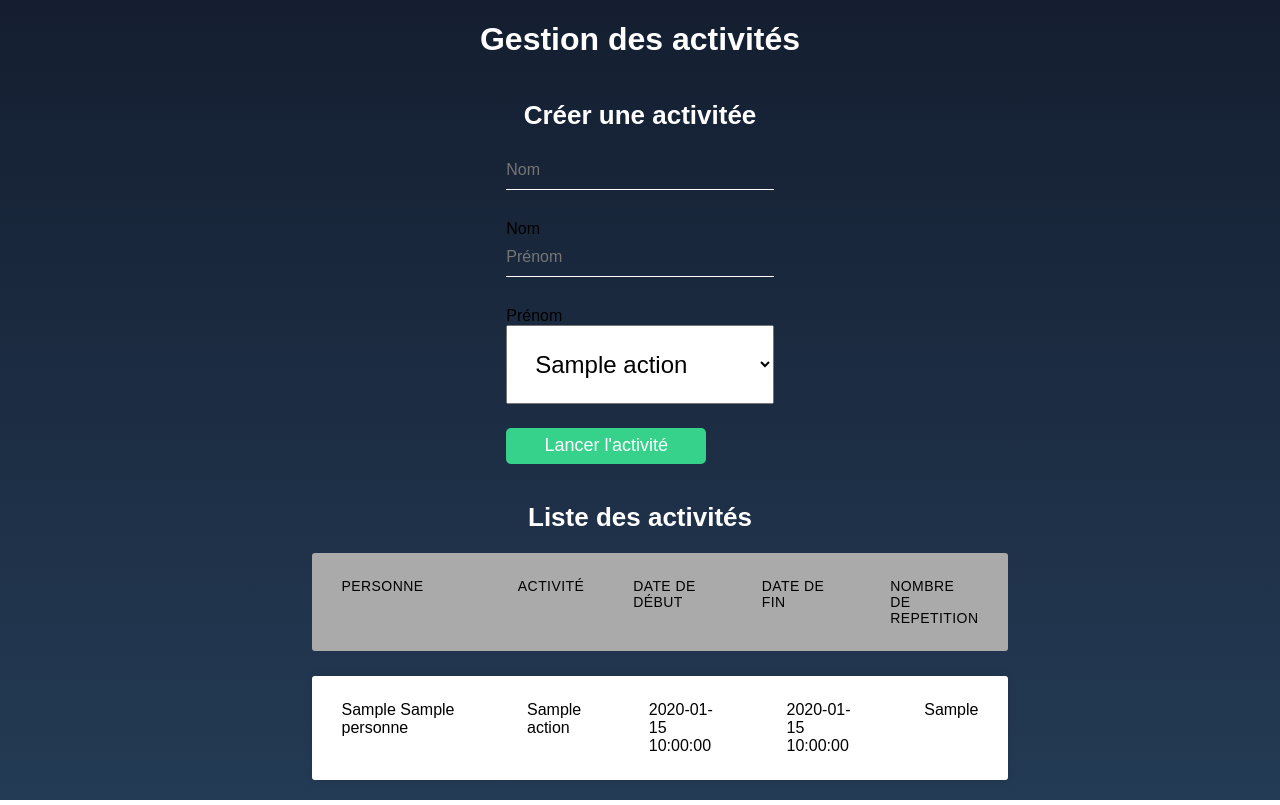
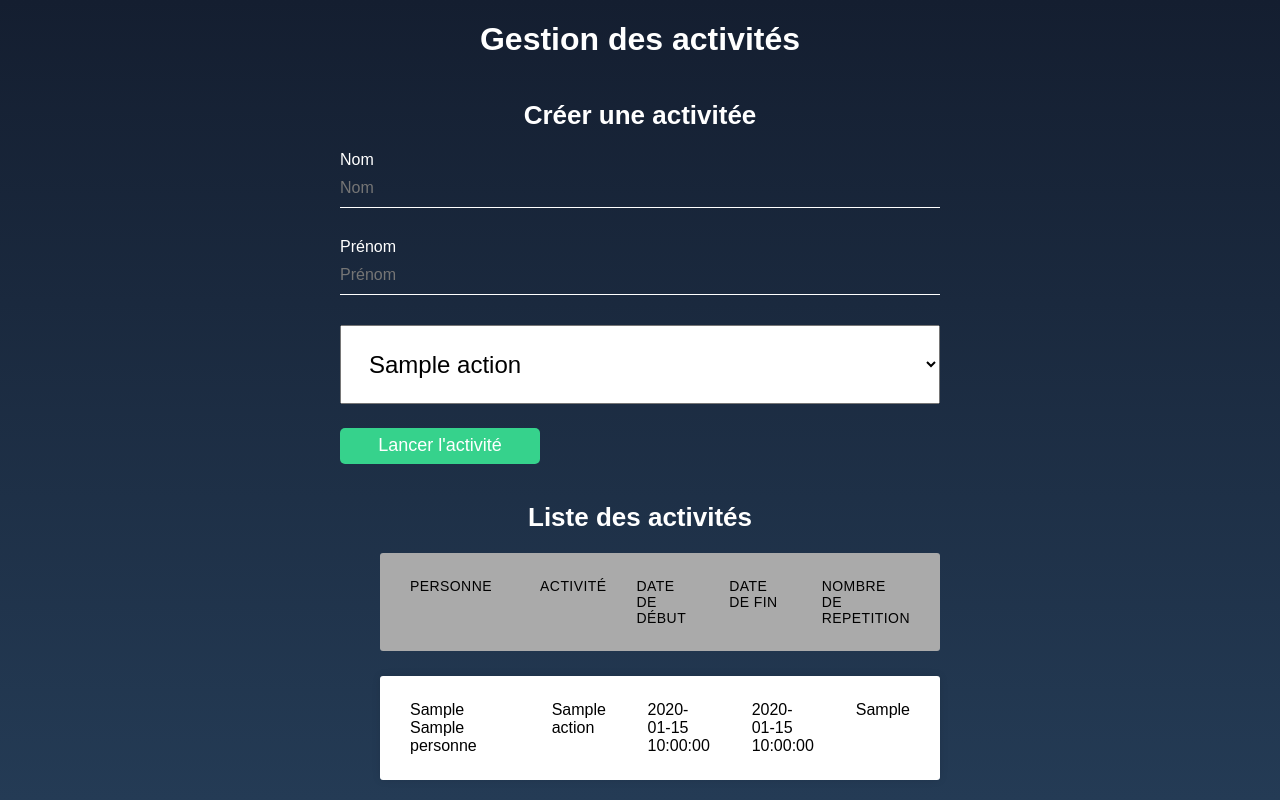
Before and after one commit to redclems/gymWeb, a PHP site: page / in a window 1280 px wide. Run offline with PHP 8.4, Linux system fonts and the light colour scheme; tables that the repository leaves empty or names only in its code hold one stand-in row (values such as "Sample post").

Commit message:
correction du css

```diff
--- a/www/index.php
+++ b/www/index.php
@@ -1,3 +1,12 @@
+<!DOCTYPE html>
+
+<html>
+<head>
+    <meta charset="UTF-8">
+    <meta name="viewport" content="width=device-width, initial-scale=1.0">
+    <title>Gestion des activités</title>
+    <link rel="stylesheet" href="./style/styles.css">
+</head>
 <?php
 session_start();
 
@@ -61,6 +70,9 @@ if ($conn->connect_error) {
         $date_debut = $_POST['date_debut'];
         $date_fin = date('Y-m-d H:i:s');
 
+        echo "UPDATE activiter SET date_fin='$date_fin'
+                WHERE id_personne='$activity_id' AND id_nom_action='$activity_id' AND date_debut='$date_debut' AND date_fin IS NULL";
+
         $sql = "UPDATE activiter SET date_fin='$date_fin'
                 WHERE id_personne='$activity_id' AND id_nom_action='$activity_id' AND date_debut='$date_debut' AND date_fin IS NULL";
 
@@ -80,16 +92,6 @@ if ($conn->connect_error) {
     }
 }
 ?>
-
-<!DOCTYPE html>
-
-<html>
-<head>
-    <meta charset="UTF-8">
-    <meta name="viewport" content="width=device-width, initial-scale=1.0">
-    <title>Gestion des activités</title>
-    <link rel="stylesheet" href="./style/styles.css">
-</head>
 <body>
     <h1>Gestion des activités</h1>
 
@@ -135,20 +137,20 @@ if ($conn->connect_error) {
       <h2>Créer une activitée</h2>
       <form class="form" method="post">
         <div class="user-box">
+          <label for="nom" class="form__label">Nom</label>
           <input type="text" name="nom" placeholder="Nom" class="form__input" id="nom" required
           <?php if (isset($nom) && $nom !== null) {
              echo "value='" . $nom . "'";
           } ?>
           />
-          <label for="nom" class="form__label">Nom</label>
         </div>
         <div class="user-box">
+          <label for="prenom" class="form__label">Prénom</label>
           <input type="text" name="prenom" placeholder="Prénom" class="form__input" id="prenom" required
           <?php if (isset($prenom) && $prenom !== null) {
              echo "value='" . $prenom . "'";
           } ?>
           />
-          <label for="prenom" class="form__label">Prénom</label>
 
         </div>
 
@@ -180,12 +182,11 @@ if ($conn->connect_error) {
 </html>
 
 <?php
-// Fermer la connexion à la base de données
-if($conn){
-    $conn->close();
-}
-?>
-
+if($conn
+    && isset($_SESSION['id_personne']) && $_SESSION['id_personne'] !== null
+    && isset($_SESSION['activity_id']) && $_SESSION['activity_id'] !== null
+    && isset($_SESSION['date_debut']) && $_SESSION['date_debut'] !== null
+    ){ ?>
 <script>
 var startTime;
 var elapsedTime = 0;
@@ -219,3 +220,11 @@ window.onbeforeunload = function() {
 };
 
 </script>
+
+<?php
+}
+// Fermer la connexion à la base de données
+if($conn){
+    $conn->close();
+}
+?>
--- a/www/style/styles.css
+++ b/www/style/styles.css
@@ -2,15 +2,21 @@ body {
   font-family: 'lato', sans-serif;
 }
 .container {
-  max-width: 1000px;
+  width: 80%;
+  max-width: 600px;
+  padding-left: 10px;
+  padding-right: 10px;
   margin-left: auto;
   margin-right: auto;
-  padding-left: 10px;
-  padding-right: 10px;
+
 }
 h1, h2, h3{
   color: #fff;
   text-align: center;
+}
+
+.form__label{
+  color: #fff;
 }
 
 h2 {
@@ -91,6 +97,7 @@ html {
   height: 100%;
   background: linear-gradient(#141e30, #243b55);
   background-repeat: no-repeat;
+  background-size: cover;
 }
 body {
   margin:0;
```
